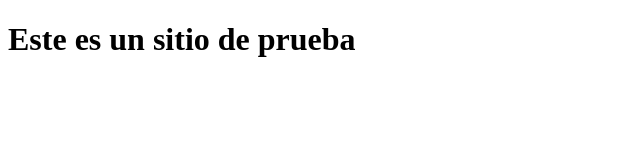
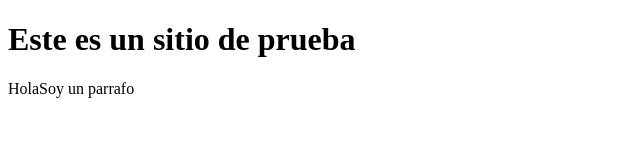
Before and after one commit to sebasam/prueba-1, a plain HTML site: page index.html in a window 1280 px wide. Shown: the whole page, without its empty margins (0-640 px from the left). Drawn offline with Linux system fonts and the light colour scheme.

Commit message:
Update index.html

```diff
--- a/index.html
+++ b/index.html
@@ -7,5 +7,6 @@
 </head>
 <body>
     <h1>Este es un sitio de prueba</h1>
+    <p>HolaSoy un parrafo</p>
 </body>
 </html>
```
